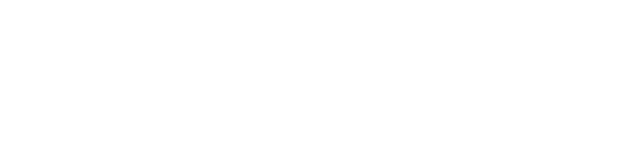
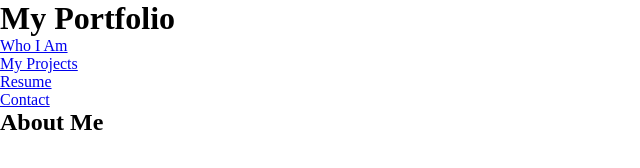
Before and after one commit to cullinans1/Portfolio, a plain HTML site: page index.html in a window 1280 px wide. Shown: the whole page, without its empty margins (0-640 px from the left). Drawn offline with Linux system fonts and the light colour scheme.

Commit message:
set up nav items

```diff
--- a/assets/css/style.css
+++ b/assets/css/style.css
@@ -3,3 +3,11 @@
     padding: 0;
     box-sizing: border-box;
 }
+
+header nav {
+    display: flex;
+    flex-wrap: wrap;
+    justify-content: space-between;
+    align-items: center;
+    list-style: none;
+}
--- a/index.html
+++ b/index.html
@@ -5,10 +5,40 @@
     <meta name="viewport" content="width=device-width, initial-scale=1.0">
     <!--Linking CSS sheet-->
     <link rel="stylesheet" href="assets/css/style.css" />
-    <title>Samuel Cullinan's Portfolio</title>
+    <title>Samuel's Portfolio</title>
 </head>
+<body>
+<!--Header/Navigation-->
+<header>
+    <h1>
+        My Portfolio
+    </h1>
+    <nav>
+        <!-- Navigation elements -->
+        <ul>
+            <li>
+                <a href="#bio">Who I Am</a>
+            </li>
+            <li>
+                <a href="#projects">My Projects</a>
+            </li>
+            <li>
+                <a href="#resume">Resume</a>
+            </li>
+            <li>
+                <a href="#contact">Contact</a>
+            </li>
+        </ul>
+    </nav>
+</header>
+<!--End header-->
 
-<body>
+<!--Bio section-->
+<section id="bio" class="about-me">
+    <h2>
+        About Me
+    </h2>
+</section>
 
 </body>
 </html>
```
Also changed, not shown: 1 other file.
